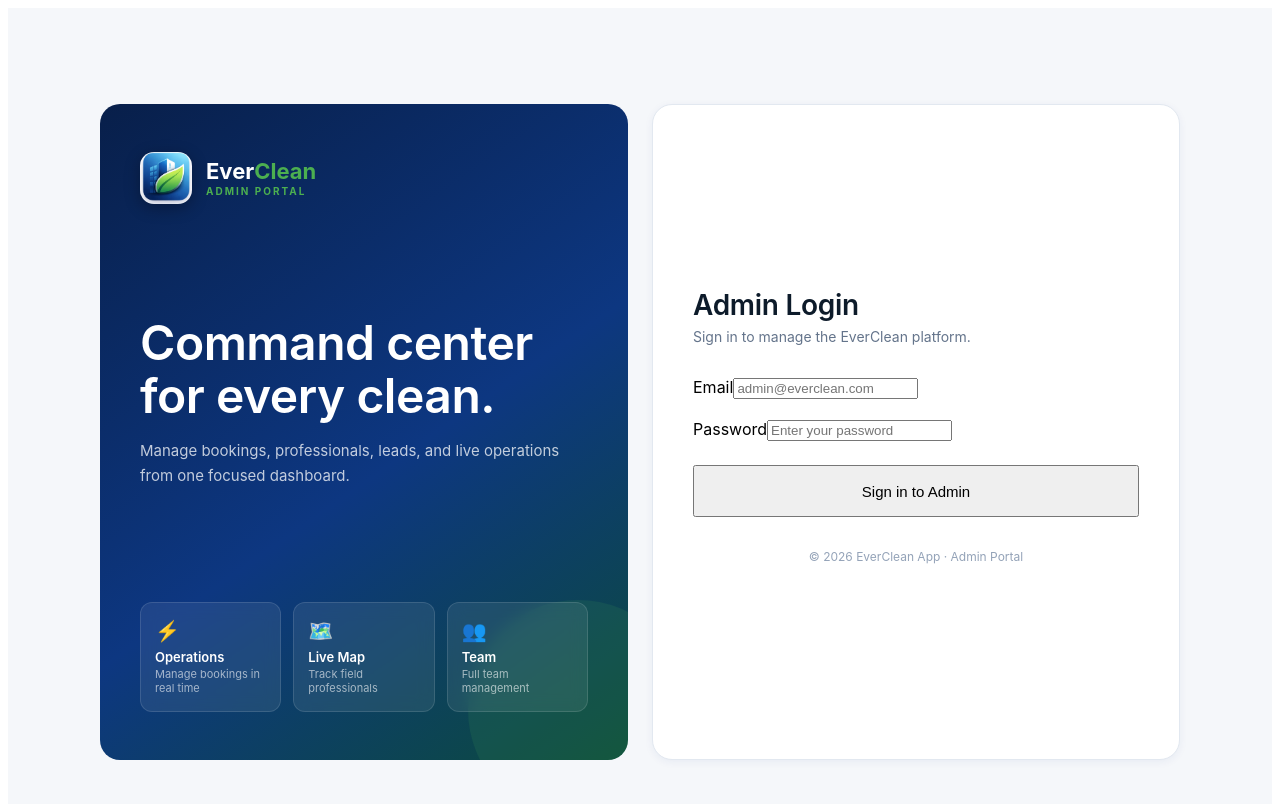
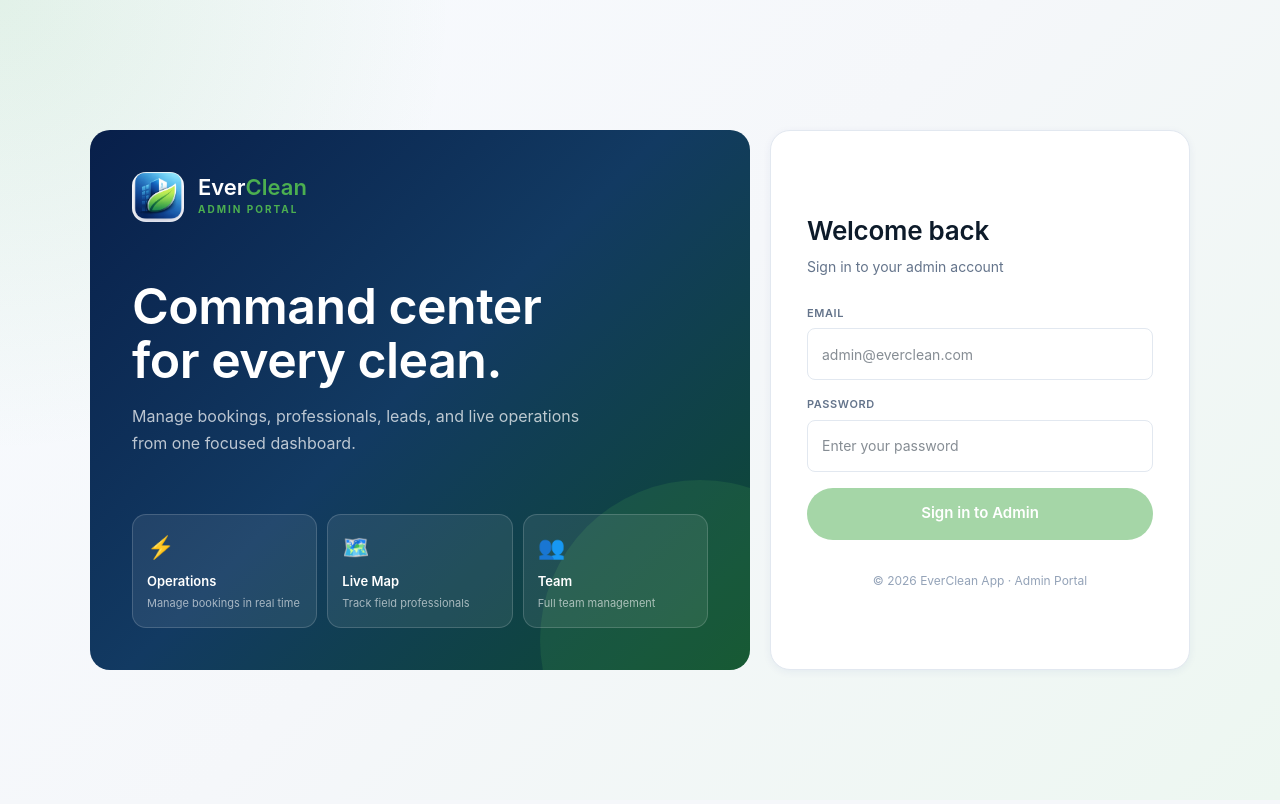
Before and after one commit to velasquezjeiler-ops/everclean-admin, a Next.js app: page / in a window 1280 px wide. Shown: the top 804 px of the page. Built offline with nearby package versions, Linux system fonts and the light colour scheme.

Commit message:
Fix: restore layout.tsx — was accidentally overwritten with login page

```diff
--- a/app/layout.tsx
+++ b/app/layout.tsx
@@ -1,138 +1,15 @@
-'use client';
-import { useState } from 'react';
-import { useRouter } from 'next/navigation';
-import Image from 'next/image';
+import type { Metadata } from 'next';
+import './globals.css';
 
-const C = {
-  navy: '#0D3781', navyDark: '#081F4A',
-  green: '#4CAF50', greenDk: '#388E3C',
-  ink: '#0D1B2A', muted: '#64748B',
-  border: '#E2E8F0', soft: '#F5F7FA',
+export const metadata: Metadata = {
+  title: 'EverClean Admin',
+  description: 'EverClean Admin Portal',
 };
 
-const features = [
-  { icon: '⚡', label: 'Operations', detail: 'Manage bookings in real time' },
-  { icon: '🗺️', label: 'Live Map', detail: 'Track field professionals' },
-  { icon: '👥', label: 'Team', detail: 'Full team management' },
-];
-
-function normalizeEmail(v: string) { return v.trim().toLowerCase(); }
-
-export default function AdminLogin() {
-  const router = useRouter();
-  const [email, setEmail] = useState('');
-  const [password, setPassword] = useState('');
-  const [error, setError] = useState('');
-  const [loading, setLoading] = useState(false);
-
-  async function handleLogin() {
-    if (loading) return;
-    setError(''); setLoading(true);
-    try {
-      const res = await fetch('/api/auth/login', {
-        method: 'POST',
-        headers: { 'Content-Type': 'application/json' },
-        body: JSON.stringify({ email: normalizeEmail(email), password }),
-      });
-      const data = await res.json().catch(() => ({}));
-      if (!res.ok) throw new Error(data.error || 'Invalid credentials');
-      if (data.role !== 'ADMIN') throw new Error('Admin access required');
-      localStorage.setItem('token', data.accessToken);
-      localStorage.setItem('refreshToken', data.refreshToken || '');
-      localStorage.setItem('role', data.role);
-      router.push('/dashboard');
-    } catch (e: any) {
-      setError(e?.message === 'Failed to fetch'
-        ? 'Unable to reach the API. Check the backend deployment URL.'
-        : e?.message || 'Unable to sign in');
-    } finally { setLoading(false); }
-  }
-
+export default function RootLayout({ children }: { children: React.ReactNode }) {
   return (
-    <main style={{ minHeight: '100vh', background: C.soft, display: 'flex', alignItems: 'center', justifyContent: 'center', padding: '24px 20px', fontFamily: "'Inter', system-ui, sans-serif" }}>
-      <section style={{ width: '100%', maxWidth: 1080, display: 'grid', gridTemplateColumns: 'repeat(auto-fit, minmax(320px, 1fr))', gap: 24, alignItems: 'stretch' }}>
-
-        {/* LEFT HERO */}
-        <div style={{ background: `linear-gradient(145deg, ${C.navyDark} 0%, ${C.navy} 55%, #0C4B3B 100%)`, borderRadius: 20, padding: '48px 40px', display: 'flex', flexDirection: 'column', justifyContent: 'space-between', minHeight: 560, color: '#fff', position: 'relative', overflow: 'hidden' }}>
-          <div style={{ position: 'absolute', right: -60, bottom: -60, width: 220, height: 220, borderRadius: '50%', background: 'rgba(76,175,80,0.12)' }} />
-
-          <div style={{ display: 'flex', alignItems: 'center', gap: 14 }}>
-            <Image src="/logo.jpg" alt="EverClean" width={52} height={52} style={{ borderRadius: 14, boxShadow: '0 4px 16px rgba(0,0,0,0.3)' }} />
-            <div>
-              <div style={{ fontSize: 22, fontWeight: 700, lineHeight: 1 }}>Ever<span style={{ color: C.green }}>Clean</span></div>
-              <div style={{ fontSize: 10, letterSpacing: '0.2em', textTransform: 'uppercase', color: C.green, fontWeight: 700, marginTop: 3 }}>Admin Portal</div>
-            </div>
-          </div>
-
-          <div>
-            <h1 style={{ fontSize: 'clamp(32px, 4vw, 48px)', fontWeight: 600, lineHeight: 1.1, margin: '0 0 16px', letterSpacing: '-0.01em' }}>
-              Command center<br />for every clean.
-            </h1>
-            <p style={{ fontSize: 15, lineHeight: 1.65, color: 'rgba(255,255,255,0.75)', margin: 0 }}>
-              Manage bookings, professionals, leads, and live operations from one focused dashboard.
-            </p>
-          </div>
-
-          <div style={{ display: 'grid', gridTemplateColumns: 'repeat(3, 1fr)', gap: 12 }}>
-            {features.map(f => (
-              <div key={f.label} style={{ borderRadius: 12, border: '1px solid rgba(255,255,255,0.12)', background: 'rgba(255,255,255,0.08)', padding: '16px 14px', backdropFilter: 'blur(8px)' }}>
-                <div style={{ fontSize: 20, marginBottom: 6 }}>{f.icon}</div>
-                <div style={{ fontSize: 13, fontWeight: 600 }}>{f.label}</div>
-                <div style={{ fontSize: 11, color: 'rgba(255,255,255,0.6)', marginTop: 2 }}>{f.detail}</div>
-              </div>
-            ))}
-          </div>
-        </div>
-
-        {/* RIGHT FORM */}
-        <div style={{ background: '#fff', borderRadius: 20, border: `1px solid ${C.border}`, padding: '48px 40px', display: 'flex', flexDirection: 'column', justifyContent: 'center', boxShadow: '0 2px 8px rgba(13,55,129,0.06)' }}>
-          <h2 style={{ fontSize: 28, fontWeight: 600, color: C.ink, margin: '0 0 6px', letterSpacing: '-0.01em' }}>Admin Login</h2>
-          <p style={{ fontSize: 14, color: C.muted, margin: '0 0 32px' }}>Sign in to manage the EverClean platform.</p>
-
-          <div style={{ marginBottom: 20 }}>
-            <label className="ec-label">Email</label>
-            <input
-              className="ec-input"
-              type="email"
-              value={email}
-              onChange={e => setEmail(e.target.value)}
-              placeholder="admin@everclean.com"
-            />
-          </div>
-
-          <div style={{ marginBottom: error ? 16 : 24 }}>
-            <label className="ec-label">Password</label>
-            <input
-              className="ec-input"
-              type="password"
-              value={password}
-              onChange={e => setPassword(e.target.value)}
-              onKeyDown={e => e.key === 'Enter' && handleLogin()}
-              placeholder="Enter your password"
-            />
-          </div>
-
-          {error && (
-            <div style={{ background: '#FEE2E2', border: '1px solid #FECACA', borderRadius: 10, padding: '12px 16px', fontSize: 13, fontWeight: 600, color: '#991B1B', marginBottom: 20 }}>
-              {error}
-            </div>
-          )}
-
-          <button
-            onClick={handleLogin}
-            disabled={loading}
-            className="ec-btn-primary"
-            style={{ width: '100%', height: 52, fontSize: 15 }}
-          >
-            {loading ? 'Signing in…' : 'Sign in to Admin'}
-          </button>
-
-          <p style={{ marginTop: 32, textAlign: 'center', fontSize: 12, color: '#94A3B8' }}>
-            © 2026 EverClean App · Admin Portal
-          </p>
-        </div>
-
-      </section>
-    </main>
+    <html lang="en">
+      <body>{children}</body>
+    </html>
   );
 }
```
